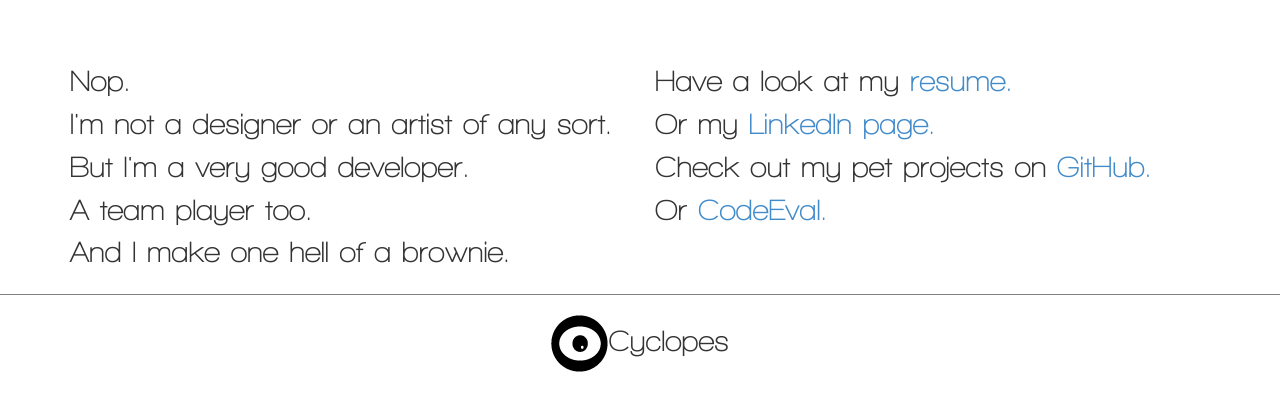
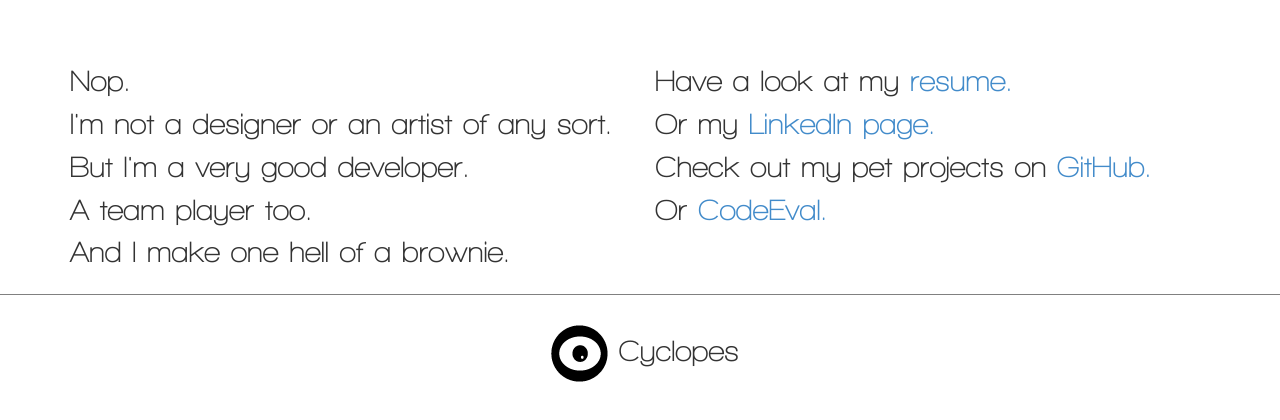
Before and after one commit to pobed2/mepage, a website: page client/index.html in a window 1280 px wide. Drawn offline with Linux system fonts and the light colour scheme.

Commit message:
Ajusted footer

```diff
--- a/client/css/mepage.css
+++ b/client/css/mepage.css
@@ -17,7 +17,12 @@
 
 
 .footer-image{
+    padding:10px;
+}
+
+.footer{
     padding-top:20px;
     margin-top: 20px;
+    margin-bottom:20px;
     border-top: 1px solid gray
 }
--- a/client/index.html
+++ b/client/index.html
@@ -47,8 +47,8 @@
         <script src="js/bootstrap.min.js"></script>
     </body>
     <footer>
-        <div class="footer-image text-center">
-            <img src="img/cyclopes-footer.png" />Cyclopes</div>
+        <div class="footer text-center">
+            <img class="footer-image" src="img/cyclopes-footer.png" />Cyclopes</div>
     </footer>
 
 </html>
```
